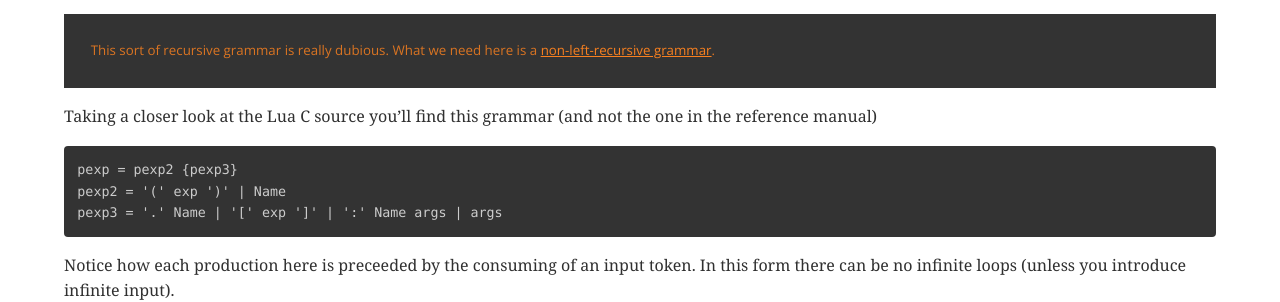
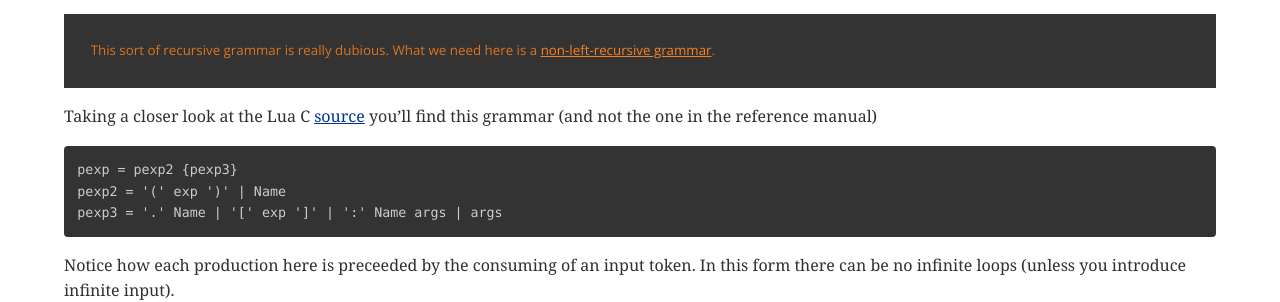
Before and after one commit to leidegre/leidegre.github.com, a Jekyll site: the page built from _posts/2014-01-02-lua-grammar-shenanigans.md, in a window 1280 px wide. Shown: the part 653-955 px from the top of the page. Built offline with Jekyll 4.4.1, drawn with Linux system fonts in a browser that asks for light colours; nearby versions of some CDN libraries; part of the change alters nothing that is shown.

```diff
--- a/_posts/2014-01-02-lua-grammar-shenanigans.md
+++ b/_posts/2014-01-02-lua-grammar-shenanigans.md
@@ -20,7 +20,7 @@ Now, `var` and `pexp` may be reused throughout the grammar but rewriting them is
 
 > This sort of recursive grammar is really dubious. What we need here is a [non-left-recursive grammar](http://www.engr.mun.ca/~theo/Misc/exp_parsing.htm#rdp).
 
-Taking a closer look at the Lua C source you'll find this grammar (and not the one in the reference manual)
+Taking a closer look at the Lua C [source](http://www.lua.org/source/5.2/lparser.c.html#prefixexp) you'll find this grammar (and not the one in the reference manual)
 
     pexp = pexp2 {pexp3}
     pexp2 = '(' exp ')' | Name
```
